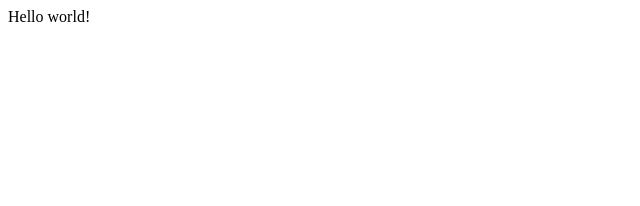
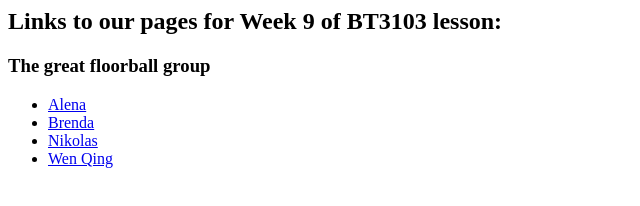
Before and after one commit to alenasal/SynchroNUS, a plain HTML site: page index.html in a window 1280 px wide. Shown: the whole page, without its empty margins (0-640 px from the left). Drawn offline with Linux system fonts and the light colour scheme.

Commit message:
just using for bt3103 week 9 exercise

```diff
--- a/index.html
+++ b/index.html
@@ -4,6 +4,15 @@
     <title>Homepage</title>
 </head>
 <body>
-Hello world!
+    <h2>Links to our pages for Week 9 of BT3103 lesson:</h2>
+    <h3>The great floorball group</h3>
+    <ul>
+        <li><a href="alena.html">Alena</a></li>
+        <li><a href="brenda.html">Brenda</a></li>
+        <li><a href="nikolas.html">Nikolas</a></li>
+        <li><a href="wenqing.html">Wen Qing</a></li>
+    </ul>
+
+
 </body>
 </html>
```
